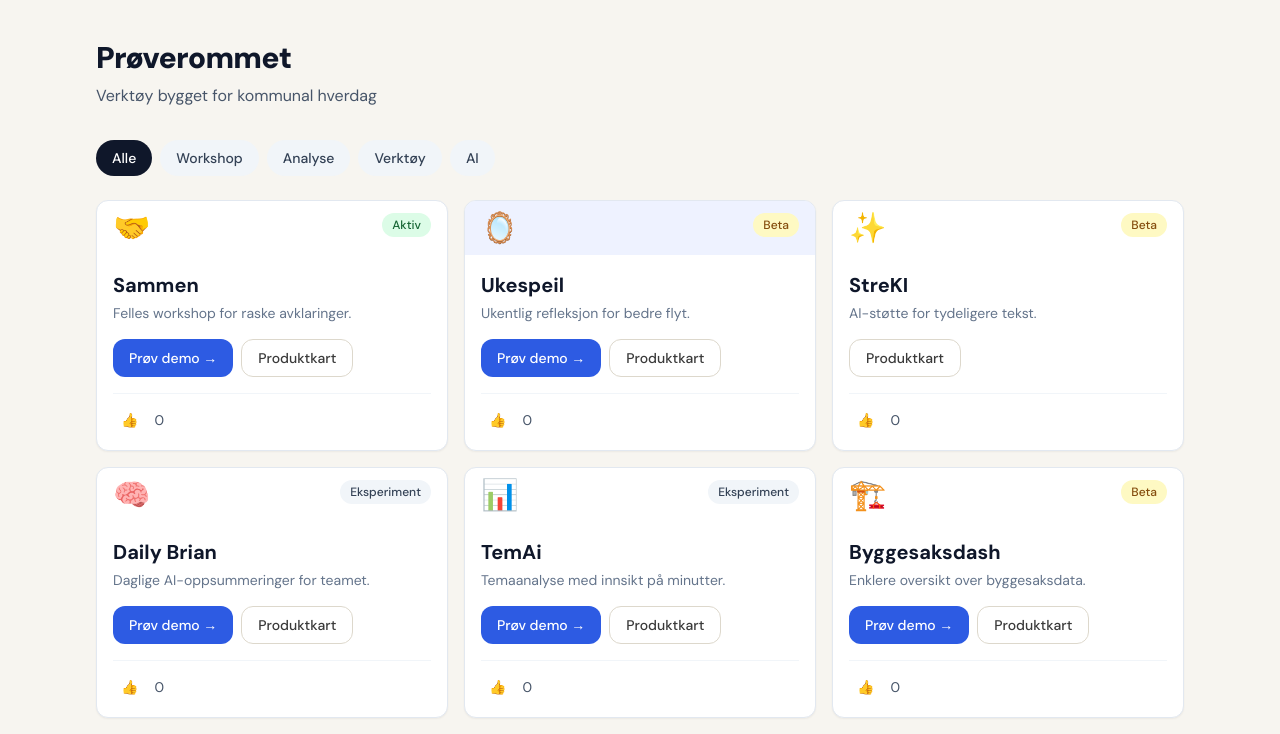
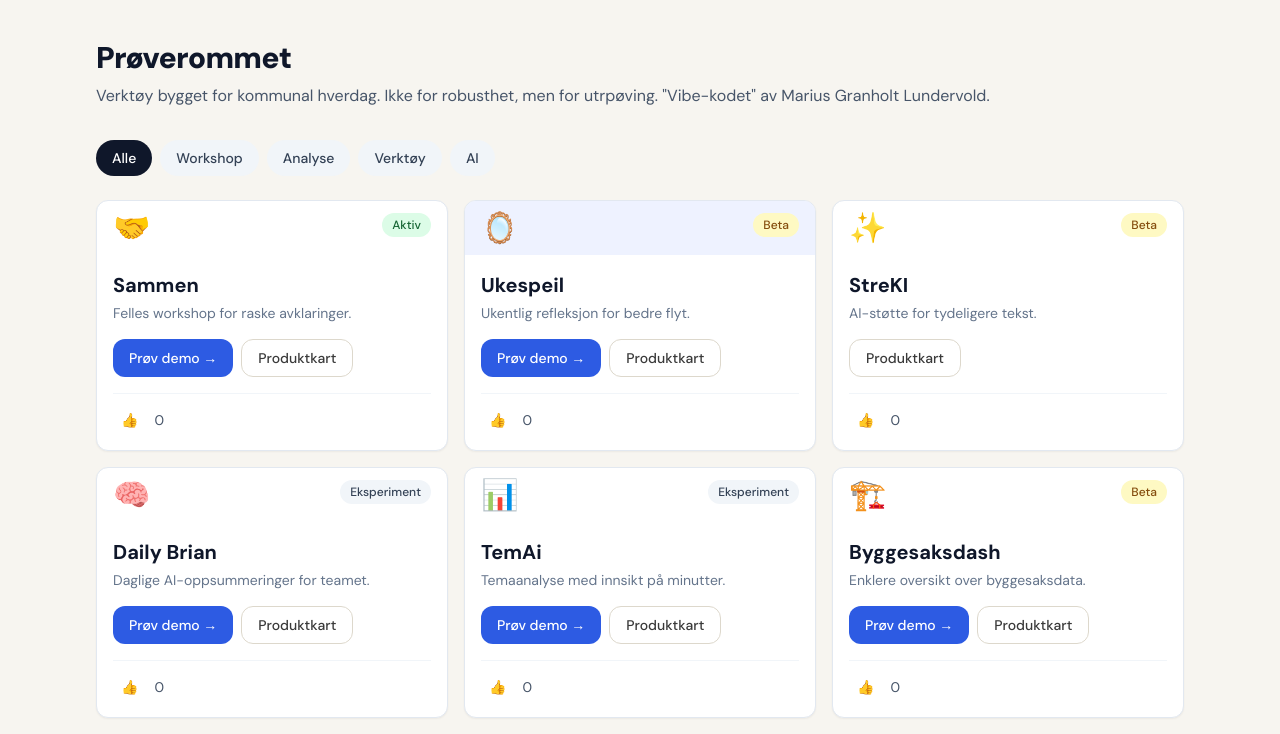
Before and after one commit to mariusgitar/Proverommet, a Next.js app: page / in a window 1280 px wide. Shown: the top 734 px of the page. Built offline with nearby package versions, Linux system fonts and the light colour scheme; no server answers; the database is empty.

Commit message:
Enhance header description with additional context
Updated description in header to include more context about the tool.

```diff
--- a/app/page.tsx
+++ b/app/page.tsx
@@ -22,7 +22,7 @@ export default function HomePage() {
     <main className="mx-auto max-w-6xl px-4 py-10 sm:px-6 lg:px-8">
       <header className="mb-8 space-y-2">
         <p className="text-3xl font-black tracking-tight text-slate-900">Prøverommet</p>
-        <p className="text-slate-600">Verktøy bygget for kommunal hverdag</p>
+        <p className="text-slate-600">Verktøy bygget for kommunal hverdag. Ikke for robusthet, men for utrpøving. "Vibe-kodet" av Marius Granholt Lundervold. </p>
       </header>
 
       <section className="mb-6 flex flex-wrap gap-2" aria-label="Kategorifilter">
```
